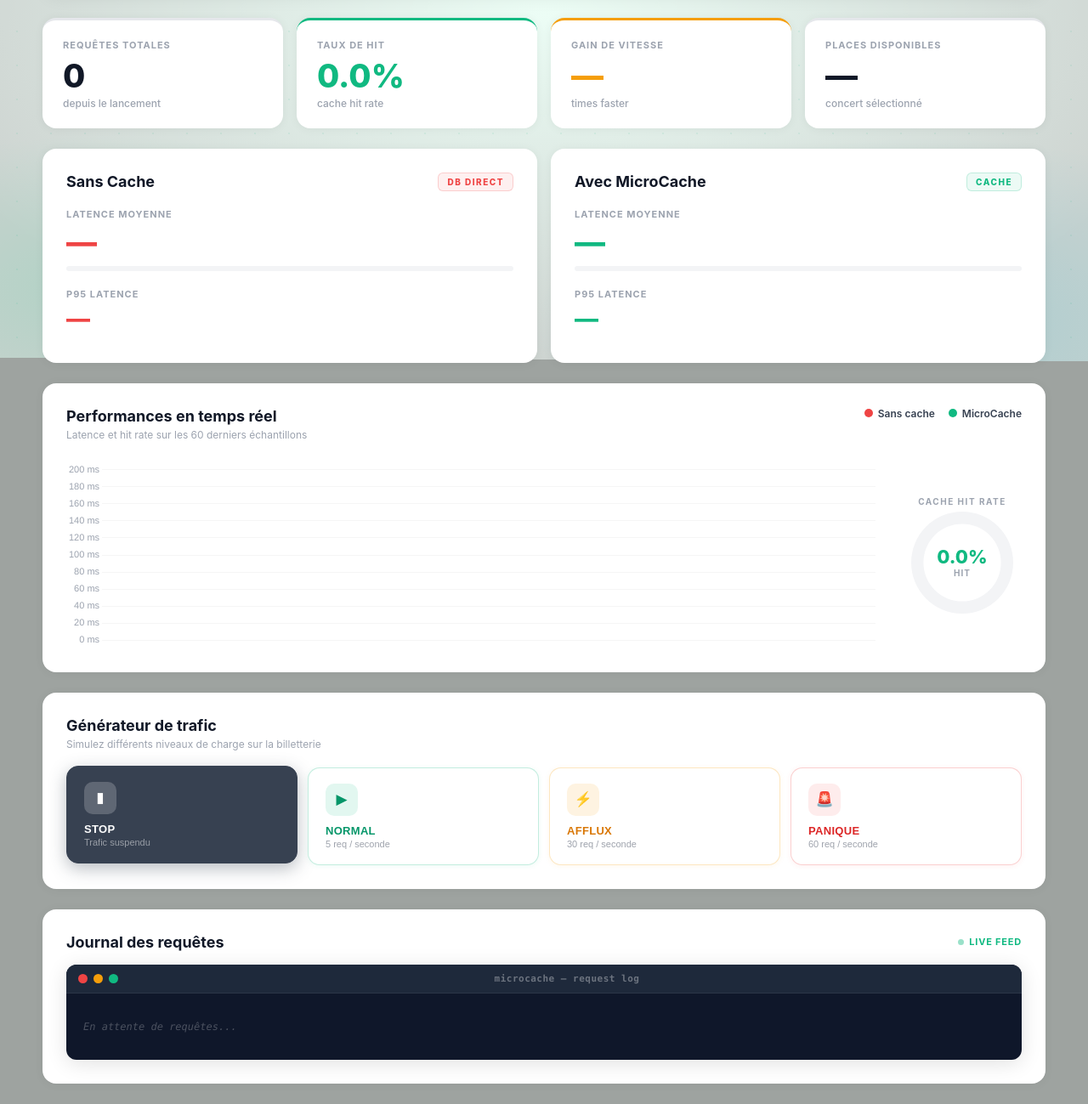
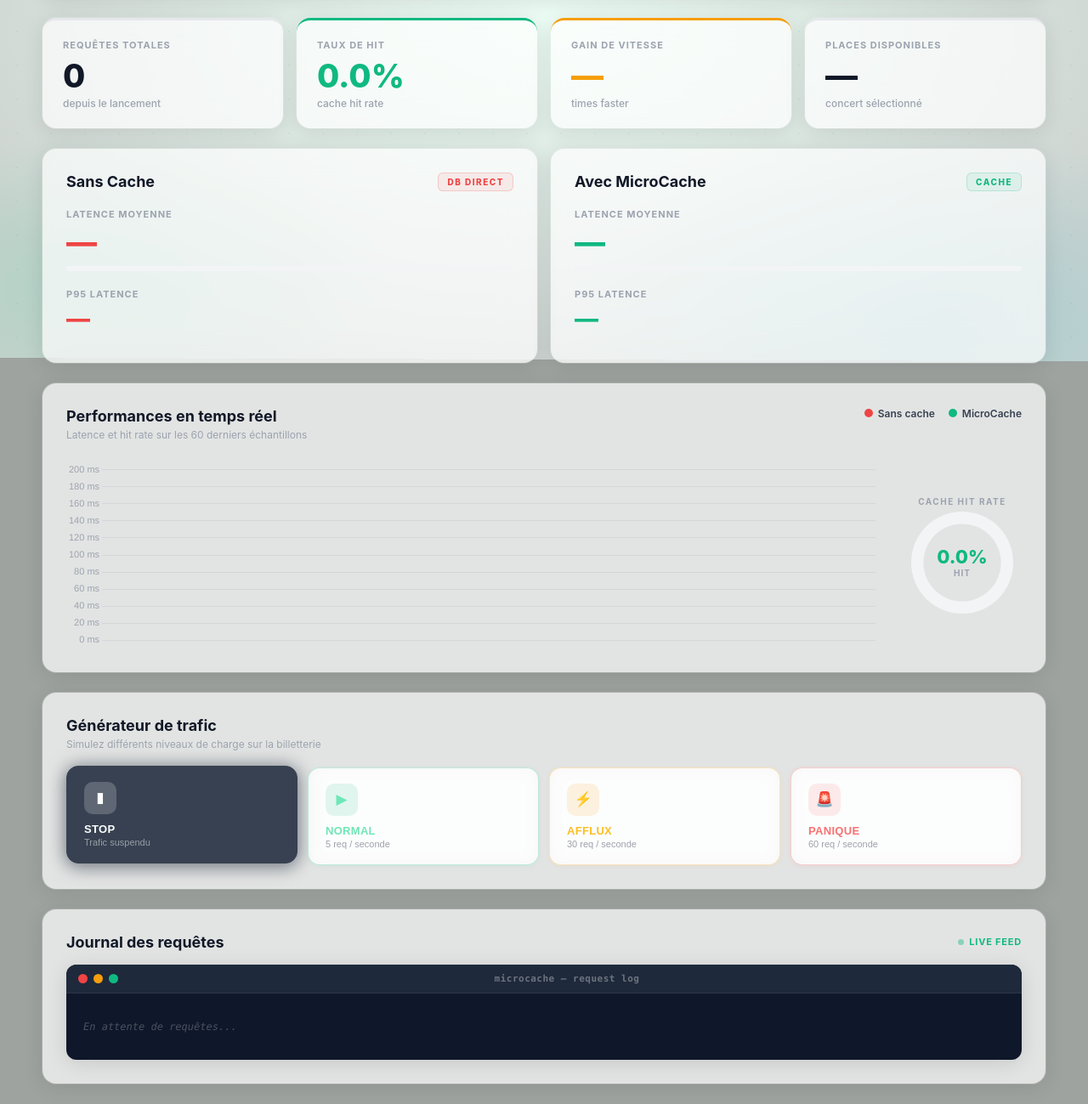
Before and after one commit to Maestro-Warren/Groupe_7_MicroCache, a plain HTML site: page microcache-demo/dashboard/index.html in a window 1280 px wide. Shown: the part 383-1682 px from the top of the page at 85% size. Drawn offline with nearby package versions, Linux system fonts and the light colour scheme; no server answers.

Commit message:
feat:amélioration du graphique(issue #14)

```diff
--- a/microcache-demo/dashboard/index.html
+++ b/microcache-demo/dashboard/index.html
@@ -55,7 +55,8 @@
 
     /* ===== HERO ===== */
     .hero {
-      background: white;
+      background: rgba(255,255,255,0.8);
+      backdrop-filter: blur(20px);
       border-radius: 20px;
       padding: 40px 48px;
       margin-bottom: 24px;
@@ -65,7 +66,8 @@
       gap: 40px;
       position: relative;
       overflow: hidden;
-      box-shadow: 0 1px 20px rgba(0,0,0,0.06);
+      box-shadow: 0 4px 24px rgba(0,0,0,0.1), 0 0 0 1px rgba(255,255,255,0.2);
+      transition: all 0.3s cubic-bezier(0.4, 0, 0.2, 1);
     }
 
     .hero::before {
@@ -199,8 +201,28 @@
       display: grid; grid-template-columns: repeat(4, 1fr); gap: 16px; margin-bottom: 24px;
     }
     .metric-card {
-      background: white; border-radius: 16px; padding: 22px 24px;
-      box-shadow: 0 1px 12px rgba(0,0,0,0.05); border-top: 3px solid #e5e7eb;
+      background: rgba(255,255,255,0.7);
+      backdrop-filter: blur(20px);
+      border-radius: 16px; padding: 22px 24px;
+      box-shadow: 0 4px 24px rgba(0,0,0,0.1), 0 0 0 1px rgba(255,255,255,0.2);
+      border-top: 3px solid #e5e7eb;
+      transition: all 0.3s cubic-bezier(0.4, 0, 0.2, 1);
+      position: relative;
+      overflow: hidden;
+    }
+    .metric-card::before {
+      content: '';
+      position: absolute;
+      top: 0; left: -100%; width: 100%; height: 100%;
+      background: linear-gradient(90deg, transparent, rgba(255,255,255,0.1), transparent);
+      transition: left 0.5s;
+    }
+    .metric-card:hover::before {
+      left: 100%;
+    }
+    .metric-card:hover {
+      transform: translateY(-4px);
+      box-shadow: 0 8px 32px rgba(0,0,0,0.15), 0 0 0 1px rgba(255,255,255,0.3);
     }
     .metric-card:nth-child(2) { border-top-color: #10b981; }
     .metric-card:nth-child(3) { border-top-color: #f59e0b; }
@@ -219,8 +241,27 @@
       display: grid; grid-template-columns: 1fr 1fr; gap: 16px; margin-bottom: 24px;
     }
     .panel {
-      background: white; border-radius: 16px; padding: 28px;
-      box-shadow: 0 1px 12px rgba(0,0,0,0.05);
+      background: rgba(255,255,255,0.7);
+      backdrop-filter: blur(20px);
+      border-radius: 16px; padding: 28px;
+      box-shadow: 0 4px 24px rgba(0,0,0,0.1), 0 0 0 1px rgba(255,255,255,0.2);
+      transition: all 0.3s cubic-bezier(0.4, 0, 0.2, 1);
+      position: relative;
+      overflow: hidden;
+    }
+    .panel::before {
+      content: '';
+      position: absolute;
+      top: 0; left: -100%; width: 100%; height: 100%;
+      background: linear-gradient(90deg, transparent, rgba(255,255,255,0.1), transparent);
+      transition: left 0.5s;
+    }
+    .panel:hover::before {
+      left: 100%;
+    }
+    .panel:hover {
+      transform: translateY(-4px);
+      box-shadow: 0 8px 32px rgba(0,0,0,0.15), 0 0 0 1px rgba(255,255,255,0.3);
     }
     .panel-header { display: flex; align-items: center; justify-content: space-between; margin-bottom: 20px; }
     .panel-title { font-size: 18px; font-weight: 700; color: #111827; }
@@ -253,8 +294,28 @@
 
     /* ===== CHART ===== */
     .chart-section {
-      background: white; border-radius: 16px; padding: 28px;
-      box-shadow: 0 1px 12px rgba(0,0,0,0.05); margin-bottom: 24px;
+      background: rgba(255,255,255,0.7);
+      backdrop-filter: blur(20px);
+      border-radius: 16px; padding: 28px;
+      box-shadow: 0 4px 24px rgba(0,0,0,0.1), 0 0 0 1px rgba(255,255,255,0.2);
+      margin-bottom: 24px;
+      transition: all 0.3s cubic-bezier(0.4, 0, 0.2, 1);
+      position: relative;
+      overflow: hidden;
+    }
+    .chart-section::before {
+      content: '';
+      position: absolute;
+      top: 0; left: -100%; width: 100%; height: 100%;
+      background: linear-gradient(90deg, transparent, rgba(255,255,255,0.1), transparent);
+      transition: left 0.5s;
+    }
+    .chart-section:hover::before {
+      left: 100%;
+    }
+    .chart-section:hover {
+      transform: translateY(-4px);
+      box-shadow: 0 8px 32px rgba(0,0,0,0.15), 0 0 0 1px rgba(255,255,255,0.3);
     }
     .chart-section-header {
       display: flex; align-items: flex-start; justify-content: space-between; margin-bottom: 24px;
@@ -290,8 +351,28 @@
 
     /* ===== TRAFFIC ===== */
     .traffic-section {
-      background: white; border-radius: 16px; padding: 28px;
-      box-shadow: 0 1px 12px rgba(0,0,0,0.05); margin-bottom: 24px;
+      background: rgba(255,255,255,0.7);
+      backdrop-filter: blur(20px);
+      border-radius: 16px; padding: 28px;
+      box-shadow: 0 4px 24px rgba(0,0,0,0.1), 0 0 0 1px rgba(255,255,255,0.2);
+      margin-bottom: 24px;
+      transition: all 0.3s cubic-bezier(0.4, 0, 0.2, 1);
+      position: relative;
+      overflow: hidden;
+    }
+    .traffic-section::before {
+      content: '';
+      position: absolute;
+      top: 0; left: -100%; width: 100%; height: 100%;
+      background: linear-gradient(90deg, transparent, rgba(255,255,255,0.1), transparent);
+      transition: left 0.5s;
+    }
+    .traffic-section:hover::before {
+      left: 100%;
+    }
+    .traffic-section:hover {
+      transform: translateY(-4px);
+      box-shadow: 0 8px 32px rgba(0,0,0,0.15), 0 0 0 1px rgba(255,255,255,0.3);
     }
     .traffic-header   { margin-bottom: 20px; }
     .traffic-title    { font-size: 18px; font-weight: 700; color: #111827; margin-bottom: 4px; }
@@ -308,11 +389,13 @@
       border: 1.5px solid transparent;
       border-radius: 14px;
       cursor: pointer;
-      transition: all 0.22s cubic-bezier(0.4,0,0.2,1);
+      transition: all 0.3s cubic-bezier(0.4, 0, 0.2, 1);
       text-align: left;
       position: relative;
       overflow: hidden;
-      background: white;
+      background: rgba(255,255,255,0.7);
+      backdrop-filter: blur(10px);
+      box-shadow: 0 2px 12px rgba(0,0,0,0.05);
     }
 
     .traffic-btn::before {
@@ -320,12 +403,15 @@
       position: absolute;
       inset: 0;
       opacity: 0;
-      transition: opacity 0.22s;
+      transition: opacity 0.3s;
       border-radius: 14px;
     }
 
     .traffic-btn:hover:not(.active)::before { opacity: 1; }
-    .traffic-btn:hover:not(.active) { transform: translateY(-2px); }
+    .traffic-btn:hover:not(.active) {
+      transform: translateY(-4px) scale(1.02);
+      box-shadow: 0 8px 32px rgba(0,0,0,0.15);
+    }
 
     .traffic-btn-icon {
       width: 38px; height: 38px;
@@ -340,7 +426,7 @@
 
     .traffic-btn-label {
       font-size: 13px;
-      font-weight: 800;
+      font-weight: 600;
       letter-spacing: 0.3px;
       text-transform: uppercase;
       margin-bottom: 2px;
@@ -372,9 +458,9 @@
     }
     .traffic-btn.btn-normal .traffic-btn-icon {
       background: rgba(16,185,129,0.12);
-      color: #059669;
+      color: #6EE7B7;
     }
-    .traffic-btn.btn-normal .traffic-btn-label { color: #059669; }
+    .traffic-btn.btn-normal .traffic-btn-label { color: #6EE7B7; }
     .traffic-btn.btn-normal .traffic-btn-sub   { color: #6b7280; }
     .traffic-btn.btn-normal::before { background: linear-gradient(135deg, rgba(16,185,129,0.06), rgba(52,211,153,0.10)); }
 
@@ -385,9 +471,9 @@
     }
     .traffic-btn.btn-rush .traffic-btn-icon {
       background: rgba(245,158,11,0.12);
-      color: #d97706;
+      color: #FBBF24;
     }
-    .traffic-btn.btn-rush .traffic-btn-label { color: #d97706; }
+    .traffic-btn.btn-rush .traffic-btn-label { color: #FBBF24; }
     .traffic-btn.btn-rush .traffic-btn-sub   { color: #6b7280; }
     .traffic-btn.btn-rush::before { background: linear-gradient(135deg, rgba(245,158,11,0.06), rgba(251,191,36,0.10)); }
 
@@ -398,17 +484,37 @@
     }
     .traffic-btn.btn-panic .traffic-btn-icon {
       background: rgba(239,68,68,0.10);
-      color: #dc2626;
+      color: #F87171;
     }
-    .traffic-btn.btn-panic .traffic-btn-label { color: #dc2626; }
+    .traffic-btn.btn-panic .traffic-btn-label { color: #F87171; }
     .traffic-btn.btn-panic .traffic-btn-sub   { color: #6b7280; }
     .traffic-btn.btn-panic::before { background: linear-gradient(135deg, rgba(239,68,68,0.06), rgba(248,113,113,0.10)); }
 
     /* ACTIVE STATES */
-    .traffic-btn.btn-stop.active   { background: #374151;  border-color: #374151;  box-shadow: 0 6px 20px rgba(55,65,81,0.35);  transform: translateY(-2px); }
-    .traffic-btn.btn-normal.active { background: #10b981;  border-color: #10b981;  box-shadow: 0 6px 20px rgba(16,185,129,0.40); transform: translateY(-2px); }
-    .traffic-btn.btn-rush.active   { background: #f59e0b;  border-color: #f59e0b;  box-shadow: 0 6px 20px rgba(245,158,11,0.40); transform: translateY(-2px); }
-    .traffic-btn.btn-panic.active  { background: #ef4444;  border-color: #ef4444;  box-shadow: 0 6px 20px rgba(239,68,68,0.40);  transform: translateY(-2px); }
+    .traffic-btn.btn-stop.active   {
+      background: #374151;
+      border-color: #374151;
+      box-shadow: 0 6px 20px rgba(55,65,81,0.35), 0 0 20px rgba(55,65,81,0.5);
+      transform: translateY(-2px);
+    }
+    .traffic-btn.btn-normal.active {
+      background: #10b981;
+      border-color: #10b981;
+      box-shadow: 0 6px 20px rgba(16,185,129,0.40), 0 0 20px rgba(16,185,129,0.6);
+      transform: translateY(-2px);
+    }
+    .traffic-btn.btn-rush.active   {
+      background: #f59e0b;
+      border-color: #f59e0b;
+      box-shadow: 0 6px 20px rgba(245,158,11,0.40), 0 0 20px rgba(245,158,11,0.6);
+      transform: translateY(-2px);
+    }
+    .traffic-btn.btn-panic.active  {
+      background: #ef4444;
+      border-color: #ef4444;
+      box-shadow: 0 6px 20px rgba(239,68,68,0.40), 0 0 20px rgba(239,68,68,0.6);
+      transform: translateY(-2px);
+    }
 
     .traffic-btn.active .traffic-btn-icon  { background: rgba(255,255,255,0.20); color: white; }
     .traffic-btn.active .traffic-btn-label { color: white; }
@@ -422,8 +528,27 @@
 
     /* ===== LOG ===== */
     .log-section {
-      background: white; border-radius: 16px; padding: 28px;
-      box-shadow: 0 1px 12px rgba(0,0,0,0.05);
+      background: rgba(255,255,255,0.7);
+      backdrop-filter: blur(20px);
+      border-radius: 16px; padding: 28px;
+      box-shadow: 0 4px 24px rgba(0,0,0,0.1), 0 0 0 1px rgba(255,255,255,0.2);
+      transition: all 0.3s cubic-bezier(0.4, 0, 0.2, 1);
+      position: relative;
+      overflow: hidden;
+    }
+    .log-section::before {
+      content: '';
+      position: absolute;
+      top: 0; left: -100%; width: 100%; height: 100%;
+      background: linear-gradient(90deg, transparent, rgba(255,255,255,0.1), transparent);
+      transition: left 0.5s;
+    }
+    .log-section:hover::before {
+      left: 100%;
+    }
+    .log-section:hover {
+      transform: translateY(-4px);
+      box-shadow: 0 8px 32px rgba(0,0,0,0.15), 0 0 0 1px rgba(255,255,255,0.3);
     }
 
     .log-header {
@@ -784,16 +909,22 @@
 
     function initLineChart() {
       const ctx=document.getElementById('latencyChart').getContext('2d');
+      const gradientRed = ctx.createLinearGradient(0, 0, 0, 400);
+      gradientRed.addColorStop(0, 'rgba(239,68,68,0.6)');
+      gradientRed.addColorStop(1, 'rgba(239,68,68,0)');
+      const gradientGreen = ctx.createLinearGradient(0, 0, 0, 400);
+      gradientGreen.addColorStop(0, 'rgba(16,185,129,0.6)');
+      gradientGreen.addColorStop(1, 'rgba(16,185,129,0)');
       lineChart=new Chart(ctx,{
         type:'line',
         data:{
           labels:Array(MAX_CHART_POINTS).fill(''),
           datasets:[
             { label:'Sans cache', data:Array(MAX_CHART_POINTS).fill(null),
-              borderColor:'#ef4444', backgroundColor:'rgba(239,68,68,0.05)',
+              borderColor:'#ef4444', backgroundColor:gradientRed,
               fill:true, tension:0.4, pointRadius:0, borderWidth:2 },
             { label:'MicroCache', data:Array(MAX_CHART_POINTS).fill(null),
-              borderColor:'#10b981', backgroundColor:'rgba(16,185,129,0.05)',
+              borderColor:'#10b981', backgroundColor:gradientGreen,
               fill:true, tension:0.4, pointRadius:0, borderWidth:2 }
           ]
         },
@@ -808,7 +939,7 @@
           scales:{
             y:{ beginAtZero:true, max:200,
                 ticks:{font:{size:11},color:'#9ca3af',callback:v=>v+' ms'},
-                grid:{color:'rgba(0,0,0,0.04)'}, border:{display:false} },
+                grid:{color:'rgba(156,163,175,0.2)', lineWidth:1, drawTicks:false, drawBorder:false}, border:{display:false} },
             x:{ display:false }
           }
         }
```
Also changed, not shown: 1 other file.
